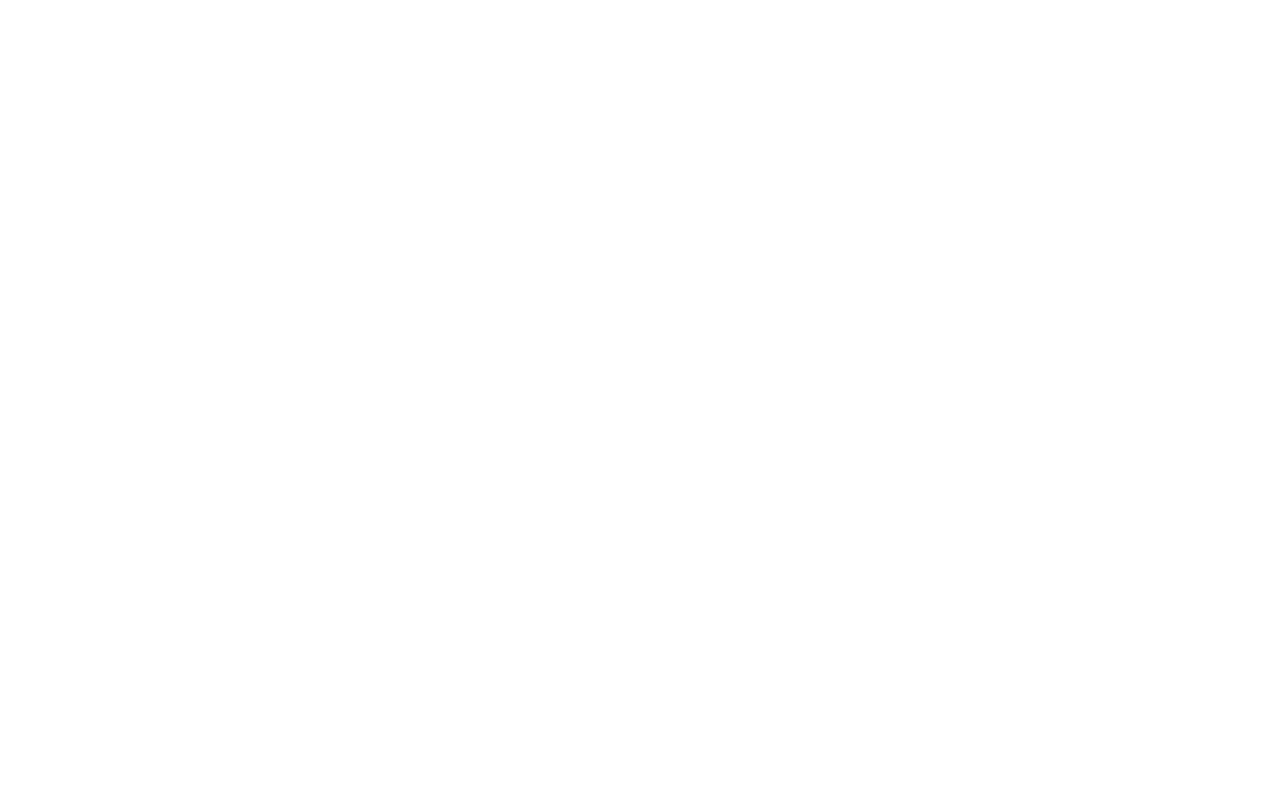
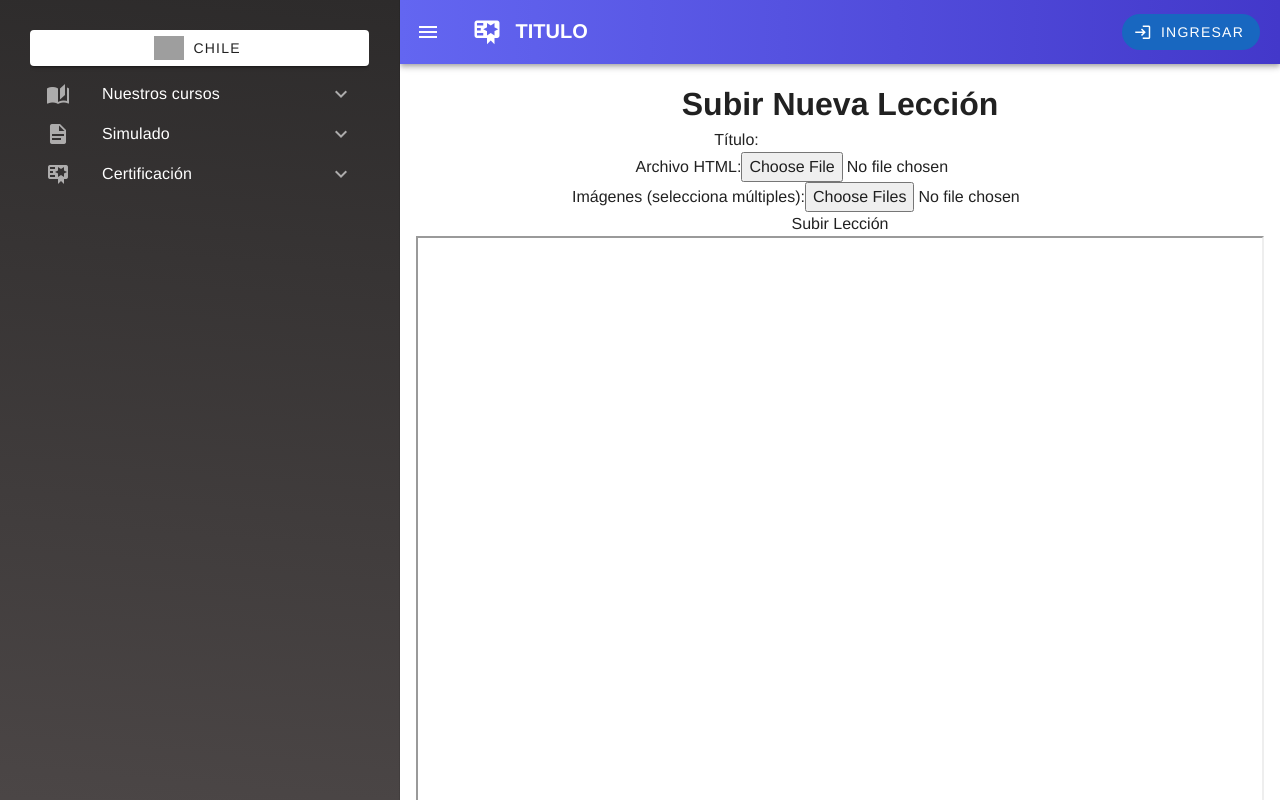
Before and after one commit to jcmayorga1994-bit/certiq-frontend, a Vue app: page /admin/upload in a window 1280 px wide. Before the commit this address had no page. Shown: the top 800 px of the page. Built offline with nearby package versions, Linux system fonts and the light colour scheme; grey boxes are pictures that could not be loaded; what vue3-google-login would draw is missing.

Commit message:
se genera vista para testear subida de cursos

```diff
--- /dev/null
+++ b/src/components/general/TestUpload.vue
@@ -0,0 +1,109 @@
+<!-- views/SubirLeccion.vue -->
+<template>
+    <div class="upload-container">
+        <h1>Subir Nueva Lección</h1>
+
+        <form @submit.prevent="subirLeccion">
+            <div>
+                <label>Título:</label>
+                <input v-model="titulo" required />
+            </div>
+
+            <div>
+                <label>Archivo HTML:</label>
+                <input type="file" accept=".html" @change="handleHTMLChange" required />
+            </div>
+
+            <div>
+                <label>Imágenes (selecciona múltiples):</label>
+                <input type="file" accept="image/*" multiple @change="handleImagenesChange" required />
+                <p v-if="imagenes.length">{{ imagenes.length }} imágenes seleccionadas</p>
+            </div>
+
+            <button type="submit" :disabled="uploading">
+                {{ uploading ? 'Subiendo...' : 'Subir Lección' }}
+            </button>
+        </form>
+
+        <div v-if="resultado" :class="resultado.success ? 'success' : 'error'">
+            {{ resultado.message }}
+        </div>
+        <iframe src="http://127.0.0.1:8000/lessons/asdasd-3/contenido.html" style="width: 100%; height: 1000px;" ></iframe>
+    </div>
+</template>
+
+<script setup>
+import axios from 'axios'
+import { ref } from 'vue'
+
+const titulo = ref('')
+const archivoHTML = ref(null)
+const imagenes = ref([])
+const uploading = ref(false)
+const resultado = ref(null)
+const handleHTMLChange = (e) => {
+    archivoHTML.value = e.target.files[0]
+}
+
+const handleImagenesChange = (e) => {
+    imagenes.value = Array.from(e.target.files)
+}
+
+const subirLeccion = async () => {
+    uploading.value = true
+    resultado.value = null
+
+    try {
+        const formData = new FormData()
+        formData.append('lesson_id', 1)
+        formData.append('content_type', 'test')
+        formData.append('content_url', 'test')
+        formData.append('content_text', 'test')
+        formData.append('duration', 10000)
+        formData.append('language', 'test')
+
+        formData.append('titulo', titulo.value)
+        formData.append('html', archivoHTML.value)
+
+        // Agregar todas las imágenes
+        imagenes.value.forEach(img => {
+            console.log('FORMDATA', img);
+            formData.append('imagenes[]', img);
+        })
+
+        const api = axios.create({
+            baseURL: process.env.VUE_APP_API_URL
+        });
+
+        const response = await api.post('/lessoncontent', formData, {
+        headers: {
+            'Content-Type': 'multipart/form-data'
+        }
+        });
+
+
+        const data = await response.json()
+
+        if (data.success) {
+            resultado.value = {
+                success: true,
+                message: `¡Lección subida! ID: ${data.leccionId}`
+            }
+            // Limpiar formulario
+            titulo.value = ''
+            archivoHTML.value = null
+            imagenes.value = []
+        } else {
+            throw new Error(data.error)
+        }
+
+    } catch (error) {
+        resultado.value = {
+            success: false,
+            message: `Error: ${error.message}`
+        }
+    } finally {
+        uploading.value = false
+    }
+}
+</script>
--- a/src/router/administrator.ts
+++ b/src/router/administrator.ts
@@ -25,6 +25,11 @@
                 path: 'users',
                 name: 'admin.users',
                 component: () => import('@/views/mainteiners/UserView.vue')
+            },
+            {
+                path: 'upload',
+                name: 'admin.upload',
+                component: () => import('@/views/TestUpload.vue')
             }
         ]
     }
--- /dev/null
+++ b/src/views/TestUpload.vue
@@ -0,0 +1,12 @@
+<template>
+  <MainTemplate>
+    <template #container>
+        <TestUpload />
+    </template>
+  </MainTemplate>
+</template>
+
+<script setup lang="ts">
+import MainTemplate from '@/templates/MainTemplate.vue'
+import TestUpload from '@/components/general/TestUpload.vue';
+</script>
```
